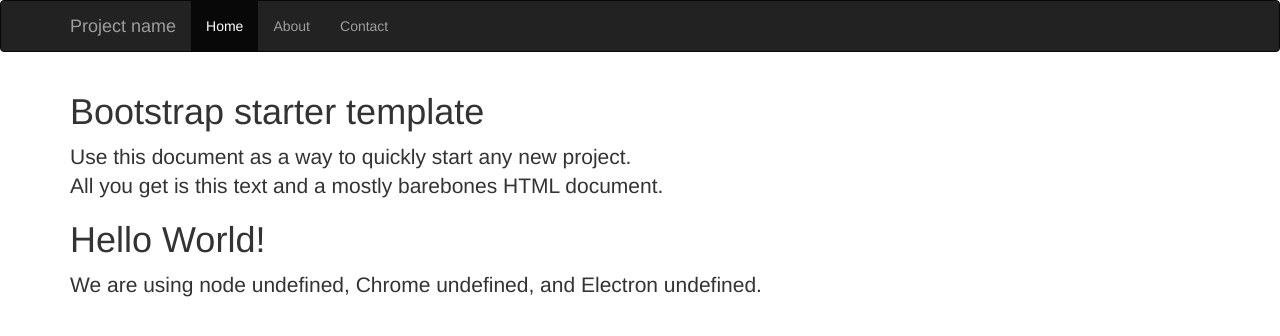
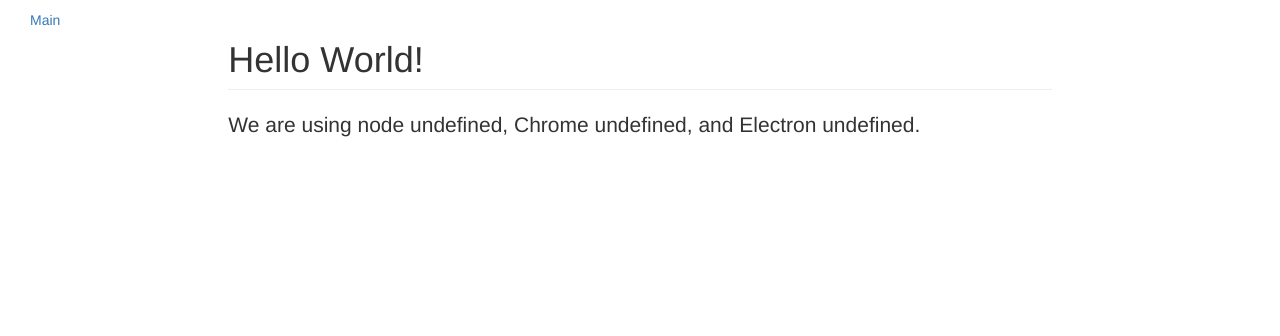
Before and after one commit to Hatisoft/koteky, an Electron app: page src/index.html in a window 1280 px wide. Drawn offline with nearby package versions, Linux system fonts and the light colour scheme.

Commit message:
added electron window makes code more readable

```diff
--- a/package.json
+++ b/package.json
@@ -24,6 +24,7 @@
   },
   "dependencies": {
     "bootstrap": "^3.3.6",
-    "electron-plugins": "0.0.4"
+    "electron-plugins": "0.0.4",
+    "electron-window": "^0.6.2"
   }
 }
--- a/src/index.html
+++ b/src/index.html
@@ -5,41 +5,22 @@
     <title>Hello World!</title>
     <link rel="stylesheet" href="../node_modules/bootstrap/dist/css/bootstrap.min.css">
   </head>
-  <body>
-  <nav class="navbar navbar-inverse">
-     <div class="container">
-       <div class="navbar-header">
-         <button type="button" class="navbar-toggle collapsed" data-toggle="collapse" data-target="#navbar" aria-expanded="false" aria-controls="navbar">
-           <span class="sr-only">Toggle navigation</span>
-           <span class="icon-bar"></span>
-           <span class="icon-bar"></span>
-           <span class="icon-bar"></span>
-         </button>
-         <a class="navbar-brand" href="#">Project name</a>
-       </div>
-       <div id="navbar" class="collapse navbar-collapse">
-         <ul class="nav navbar-nav">
-           <li class="active"><a href="#">Home</a></li>
-           <li><a href="#about">About</a></li>
-           <li><a href="#contact">Contact</a></li>
-         </ul>
-       </div><!--/.nav-collapse -->
+  <body data-feedly-mini="yes">
+   <div class="container-fluid">
+       <div class="row">
+           <div class="col-sm-2">
+               <ul class="nav nav-sidebar">
+                  <li> <a href="#">Main</a></li>
+               </ul>
+           </div>
+
+         <div class="col-sm-8">
+           <h1 class="page-header">Hello World!</h1>
+           <p class="lead">We are using node <script>document.write(process.versions.node)</script>,
+           Chrome <script>document.write(process.versions.chrome)</script>,
+           and Electron <script>document.write(process.versions.electron)</script>.</p>
+         </div>
      </div>
-   </nav>
-
-   <div class="container">
-
-     <div class="starter-template">
-       <h1>Bootstrap starter template</h1>
-       <p class="lead">Use this document as a way to quickly start any new project.<br> All you get is this text and a mostly barebones HTML document.</p>
-
-       <h1>Hello World!</h1>
-       <p class="lead">We are using node <script>document.write(process.versions.node)</script>,
-       Chrome <script>document.write(process.versions.chrome)</script>,
-       and Electron <script>document.write(process.versions.electron)</script>.</p>
-     </div>
-
-   </div><!-- /.container -->
-
+   </div>
    </body>
 </html>
```
Also changed, not shown: src/main.js (+10 -36 lines).
